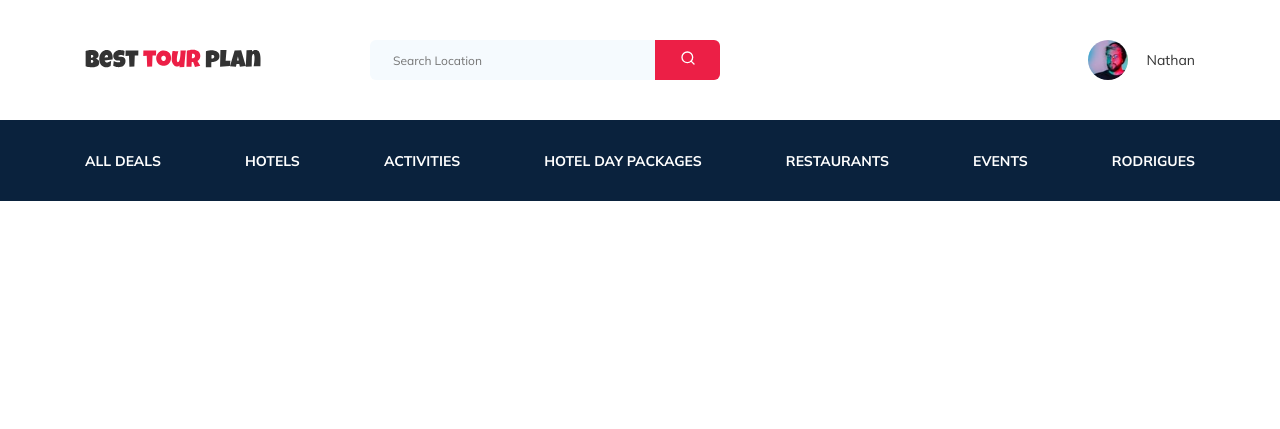
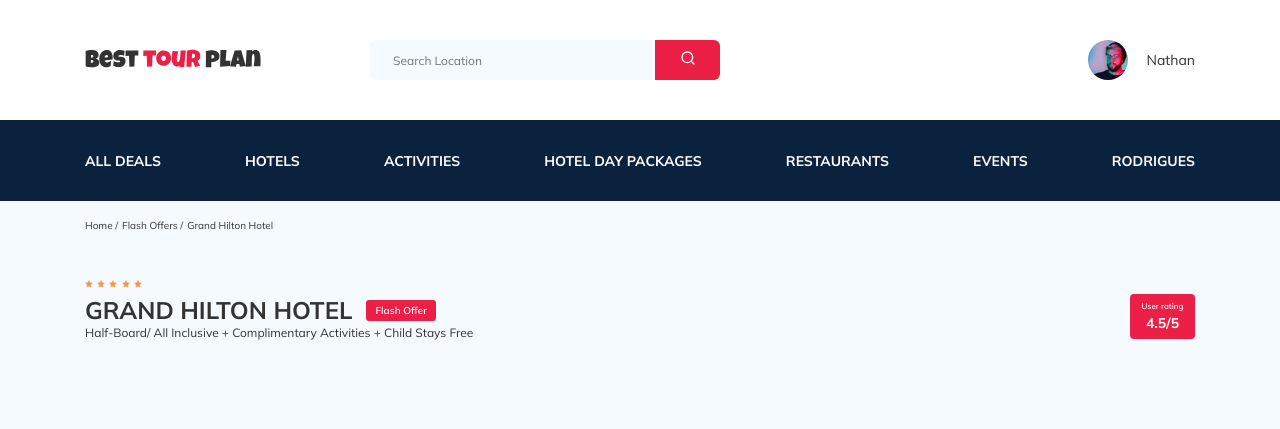
Before and after one commit to inrayz/tour-plan, a PHP site: page / in a window 1280 px wide. Shown: the top 429 px of the page. Run offline with PHP 8.4, Linux system fonts and the light colour scheme.

Commit message:
create: breadcrumb and hotel-info

```diff
--- a/lesson-17/css/style.css
+++ b/lesson-17/css/style.css
@@ -6,6 +6,7 @@
 
 body {
   color: #333333;
+  background-color: #F5FAFE;
   font-family: 'Mulish', sans-serif;
 }
 
@@ -481,6 +482,126 @@ template {
   margin-left: 18px;
 }
 
+.breadcrumb-list {
+  display: -webkit-box;
+  display: -ms-flexbox;
+  display: flex;
+  -webkit-box-align: center;
+      -ms-flex-align: center;
+          align-items: center;
+  padding: 18px 0;
+  margin: 0;
+  list-style: none;
+}
+
+.breadcrumb-list__item {
+  font-size: 10px;
+  line-height: 13px;
+}
+
+.breadcrumb-list__item:not(:last-child)::after {
+  content: '/';
+  margin-right: 4px;
+}
+
+.breadcrumb-list__link {
+  text-decoration: none;
+  color: #333333;
+}
+
+.hotel {
+  padding-top: 23px;
+  padding-bottom: 70px;
+}
+
+.hotel-info {
+  display: -webkit-box;
+  display: -ms-flexbox;
+  display: flex;
+  -webkit-box-align: center;
+      -ms-flex-align: center;
+          align-items: center;
+  -webkit-box-pack: justify;
+      -ms-flex-pack: justify;
+          justify-content: space-between;
+}
+
+.hotel-info__offer {
+  margin-top: 4px;
+}
+
+.hotel-info__name {
+  margin-top: 4px;
+  margin-bottom: 0;
+  margin-right: 14px;
+}
+
+.hotel-info__description {
+  margin-top: 0;
+  margin-bottom: 20px;
+}
+
+.hotel-name {
+  font-weight: bold;
+  font-size: 24px;
+  line-height: 30px;
+  text-transform: uppercase;
+}
+
+.hotel-wrapper {
+  display: -webkit-box;
+  display: -ms-flexbox;
+  display: flex;
+  -ms-flex-wrap: wrap;
+      flex-wrap: wrap;
+  -webkit-box-align: center;
+      -ms-flex-align: center;
+          align-items: center;
+}
+
+.hotel-description {
+  font-size: 12px;
+  line-height: 15px;
+  font-weight: normal;
+}
+
+.stars {
+  -ms-flex-preferred-size: 100%;
+      flex-basis: 100%;
+}
+
+.offer {
+  font-weight: 600;
+  font-size: 10px;
+  line-height: 13px;
+  padding: 4px 9px;
+  border-radius: 3px;
+  background-color: #EC1F46;
+  color: #ffffff;
+}
+
+.rating {
+  max-width: 65px;
+  min-height: 45px;
+  text-align: center;
+  color: #ffffff;
+  background-color: #EC1F46;
+  border-radius: 4px;
+}
+
+.rating__text {
+  font-weight: 600;
+  font-size: 8px;
+  line-height: 10px;
+  margin-bottom: 2px;
+}
+
+.rating__counter {
+  font-weight: bold;
+  font-size: 14px;
+  line-height: 18px;
+}
+
 @media (max-width: 1200px) {
   .container {
     max-width: 960px;
--- a/lesson-17/index.html
+++ b/lesson-17/index.html
@@ -6,9 +6,7 @@
   <title>Best Tour Plan - Hotel Booking</title>
   <link rel="stylesheet" href="css/style.css">
   <link rel="preconnect" href="https://fonts.gstatic.com">
-  <link rel="preconnect" href="https://fonts.gstatic.com">
-  <link href="https://fonts.googleapis.com/css2?family=Mulish:wght@400;700&family=Nunito:wght@400;700;800&display=swap"
-    rel="stylesheet">
+  <link href="https://fonts.googleapis.com/css2?family=Mulish:wght@400;600;700&family=Nunito:wght@400;600;700;800&display=swap" rel="stylesheet">
 </head>
 <body>
   <header class="navbar">
@@ -67,5 +65,53 @@
       </div>
     </div>
   </header>
+  <nav class="breadcrumb">
+    <div class="container">
+      <ul class="breadcrumb-list">
+        <li class="breadcrumb-list__item">
+          <a href="#" class="breadcrumb-list__link">Home</a>
+        </li>
+        <li class="breadcrumb-list__item">
+          <a href="#" class="breadcrumb-list__link">Flash Offers</a>
+        </li>
+        <li class="breadcrumb-list__item">
+          Grand Hilton Hotel
+        </li>
+      </ul>
+    </div>
+    <!-- /.container -->
+  </nav>
+  <!-- /.brewadcrumb -->
+  <section class="hotel">
+    <div class="container">
+      <div class="hotel-info">
+        <div class="hotel-info__text">
+          <div class="hotel-wrapper">
+            <div class="stars">
+              <img src="img/star.svg" alt="">
+              <img src="img/star.svg" alt="">
+              <img src="img/star.svg" alt="">
+              <img src="img/star.svg" alt="">
+              <img src="img/star.svg" alt="">
+            </div>
+            <h1 class="hotel-name hotel-info__name">Grand Hilton Hotel</h1>
+            <span class="offer hotel-info__offer">Flash Offer</span>
+          </div>
+          <p class="hotel-description hotel-info__description">
+            Half-Board/ All Inclusive + Complimentary Activities + Child Stays Free
+          </p>
+        </div>
+        <!-- /.hotel-info__text -->
+        <div class="rating hotel-info__rating">
+          <span class="rating__text">User rating</span>
+          <span class="rating__counter">4.5/5</span>
+        </div>
+        <!-- /.hotel-info__right -->
+      </div>
+      <!-- /.horel-info -->
+    </div>
+    <!-- /.conrainer -->
+  </section>
+
 </body>
 </html>
--- a/lesson-17/sass/_settings.sass
+++ b/lesson-17/sass/_settings.sass
@@ -3,6 +3,7 @@
   outline: none
 body
   color: $text-color
+  background-color: $secondary
   font-family: 'Mulish', sans-serif
 .container
   max-width: 1110px
--- a/lesson-17/sass/_variables.sass
+++ b/lesson-17/sass/_variables.sass
@@ -1,4 +1,5 @@
 $primary:  #EC1F46
+$secondary: #F5FAFE
 $text-color: #333333
 $dark: #0A223D
 $light: #ffffff
--- /dev/null
+++ b/lesson-17/sass/blocks/_breadcrumb.sass
@@ -0,0 +1,17 @@
+.breadcrumb
+  &-list
+    display: flex
+    align-items: center
+    padding: 18px 0
+    margin: 0
+    list-style: none
+    &__item
+      font-size: 10px
+      line-height: 13px
+      &:not(:last-child)
+        &::after
+          content: '/'
+          margin-right: 4px
+    &__link
+      text-decoration: none
+      color: $text-color
--- /dev/null
+++ b/lesson-17/sass/blocks/_hotel.sass
@@ -0,0 +1,55 @@
+.hotel
+  padding-top: 23px
+  padding-bottom: 70px
+  &-info
+    display: flex
+    align-items: center
+    justify-content: space-between
+    &__offer
+      margin-top: 4px
+    &__name
+      margin-top: 4px
+      margin-bottom: 0
+      margin-right: 14px
+    &__description
+      margin-top: 0
+      margin-bottom: 20px
+  &-name
+    font-weight: bold
+    font-size: 24px
+    line-height: 30px
+    text-transform: uppercase
+  &-wrapper
+    display: flex
+    flex-wrap: wrap
+    align-items: center
+  &-description
+    font-size: 12px
+    line-height: 15px
+    font-weight: normal
+.stars
+  flex-basis: 100%
+.offer
+  font-weight: 600
+  font-size: 10px
+  line-height: 13px
+  padding: 4px 9px
+  border-radius: 3px
+  background-color: $primary
+  color: $light
+.rating
+  max-width: 65px
+  min-height: 45px
+  text-align: center
+  color: $light
+  background-color: $primary
+  border-radius: 4px
+  &__text
+    font-weight: 600
+    font-size: 8px
+    line-height: 10px
+    margin-bottom: 2px
+  &__counter
+    font-weight: bold
+    font-size: 14px
+    line-height: 18px
--- a/lesson-17/sass/style.sass
+++ b/lesson-17/sass/style.sass
@@ -6,5 +6,9 @@
 @import 'normalize'
 // Стили для блока header
 @import 'blocks/header'
+// Хлебные крошки
+@import 'blocks/breadcrumb'
+// Стили блока hotel
+@import 'blocks/hotel'
 // Подключение стилей для адаптива
 @import 'media'
```
Also changed, not shown: other parts of lesson-17/css/style.css (+36 -0 lines), lesson-17/sass/_media.sass (+23 -0 lines), lesson-17/img/star.svg (added), 1 other file.
